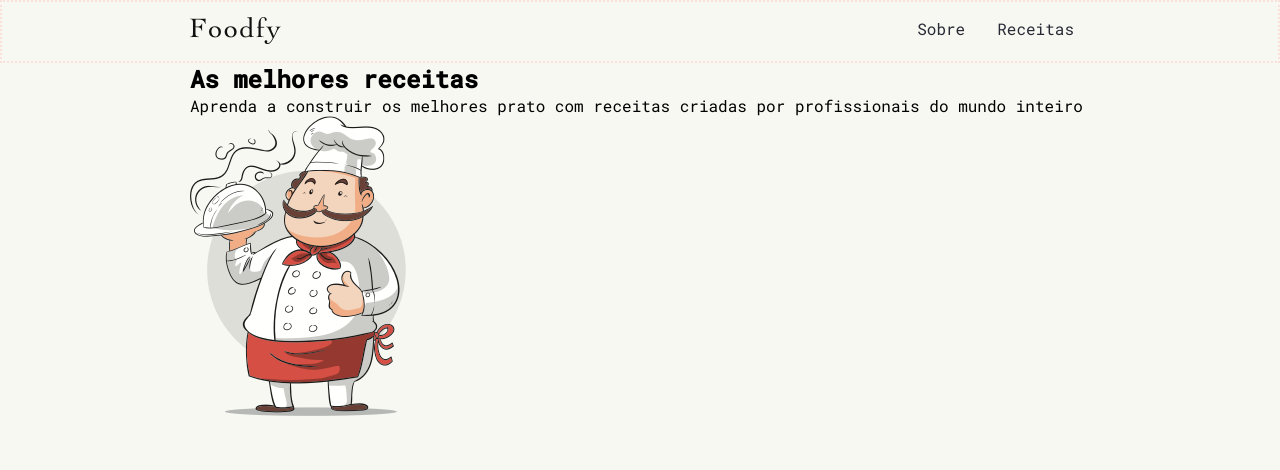
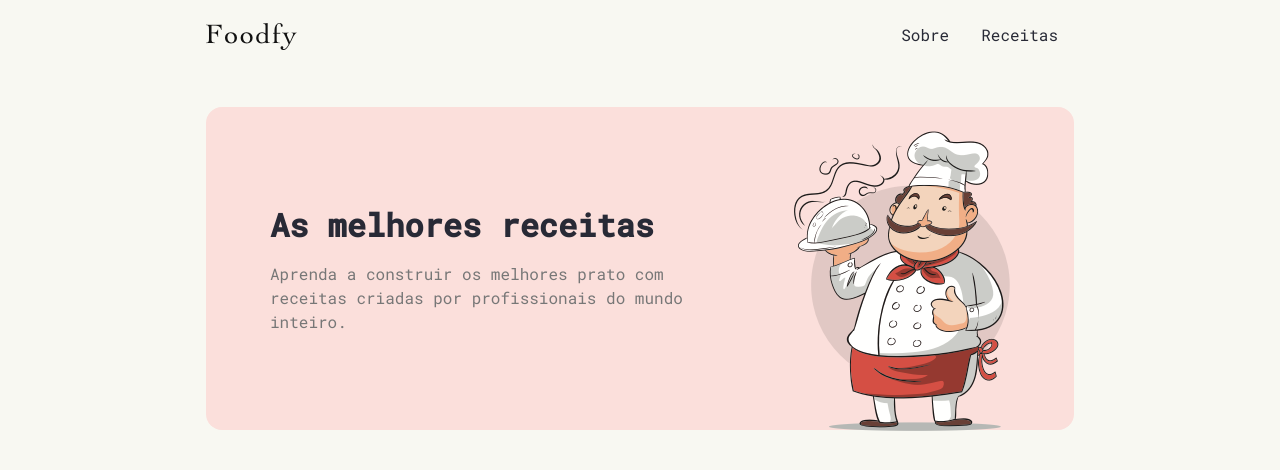
Before and after one commit to itallosavieira/launchbase, a plain HTML site: page projeto-foodfy/index.html in a window 1280 px wide. Drawn offline with Linux system fonts and the light colour scheme.

Commit message:
update projeto-foodfy | add cover.scss

```diff
--- a/projeto-foodfy/css/cover.scss
+++ b/projeto-foodfy/css/cover.scss
@@ -0,0 +1,36 @@
+// *** COVER ***
+
+.cover {
+    width: 100%;
+    height: auto;
+    padding: 0 3rem;
+    background-color: $salmon;
+    border-radius: 1rem;
+    display: grid;
+    position: relative;
+    grid-template-columns: 1.5fr 1fr;
+
+    > .info {
+        height: auto;
+        margin: 6rem 1rem;
+
+        > .title {
+            color: $dark;
+            margin-bottom: 1rem;
+            font-size: 2rem;
+        }
+
+        > .description {
+            color: $grey-dark;
+            font-size: 1rem;
+            line-height: 1.5rem;
+        }
+    }
+
+    > .image {
+        position: absolute;
+        right: 4rem;
+        bottom: 0;
+        margin-bottom: -.3rem;
+    }
+}
--- a/projeto-foodfy/css/general.scss
+++ b/projeto-foodfy/css/general.scss
@@ -6,7 +6,8 @@ body {
 }
 
 .main {
-    margin: 0 auto;
+    padding: 1rem;
+    margin: 1rem auto;
     max-width: 900px;
 }
 
--- a/projeto-foodfy/css/header.scss
+++ b/projeto-foodfy/css/header.scss
@@ -3,9 +3,11 @@
     width: 100%;
     height: auto;
     padding: .5rem;
-    border: 2px dotted $salmon;
+    top: 0;
+
 
     > .header-wrap {
+        padding: .5rem 1rem;
         display: grid;
         grid-template-columns: 1fr 1fr;
         max-width: 900px;
--- a/projeto-foodfy/index.html
+++ b/projeto-foodfy/index.html
@@ -28,7 +28,7 @@
             <div class="info">
                 <h2 class="title"> As melhores receitas</h2>
                 <p class="description">Aprenda a construir os melhores prato com receitas criadas
-                    por profissionais do mundo inteiro</p>
+                    por profissionais do mundo inteiro.</p>
             </div>
             <div class="image">
                 <img src="img/chef.png" alt="Desenho do Chef">
```
Also changed, not shown: projeto-foodfy/css/main.css, 1 other file.
